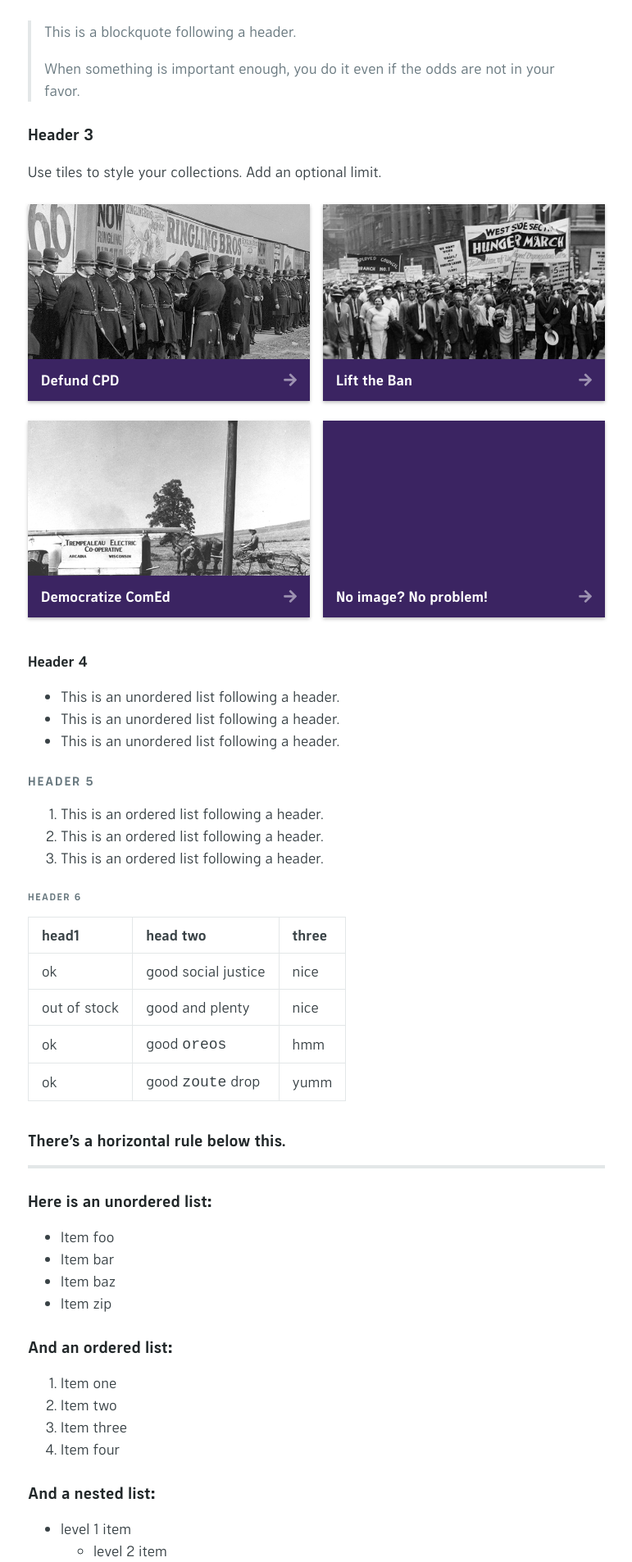
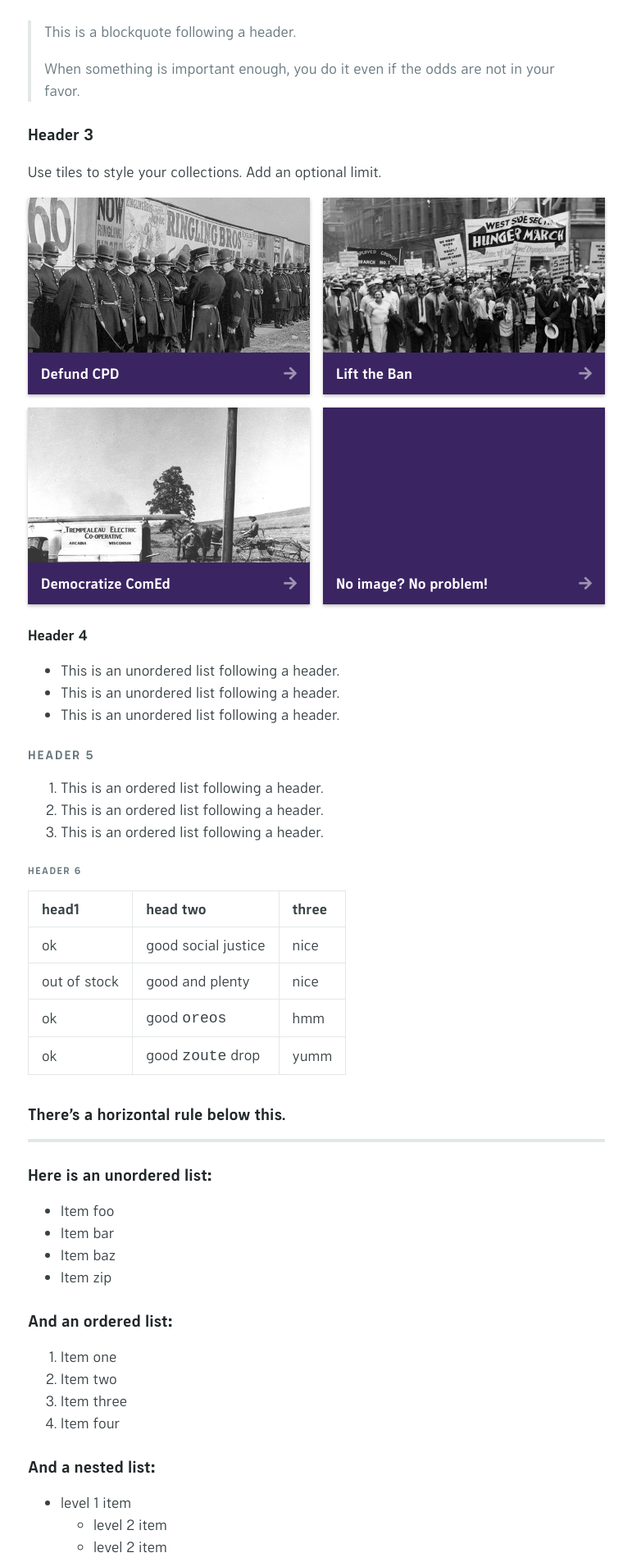
Before and after one commit to ChicagoDSA/haymarket, a Jekyll site: the page built from _homepage/en/index.md, in a window 1280 px wide. Shown: the part 828-2733 px from the top of the page at 82% size, without its empty margins (254-1025 px from the left). Built offline with Jekyll 4.4.1, drawn with Linux system fonts in a browser that asks for light colours; nearby versions of some CDN libraries; some web fonts are replaced; our own code applies the rules of GitHub Pages for plain Markdown files; library files that are not in the unit come from our copies; the repository's description, which GitHub fills in, is left out.

Commit message:
moved css for tile, event spacing

```diff
--- a/_sass/jekyll-theme-haymarket.scss
+++ b/_sass/jekyll-theme-haymarket.scss
@@ -516,8 +516,12 @@
 
 	.tile-list,
 	.event-list {
-		margin: 0 -1rem 0 0;
+		margin: .5rem -1rem 1rem 0;
 		padding: 0;
+
+		li:nth-of-type(n+3) {
+			margin-top: 1rem;
+		}
 	}
 
 	.tile-container-image,
@@ -526,8 +530,6 @@
 		position: relative;
 		float: left;
 		width: 50%;
-		margin-top: .5rem;
-		margin-bottom: 1rem;
 		list-style-type: none;
 
 		a {
```
